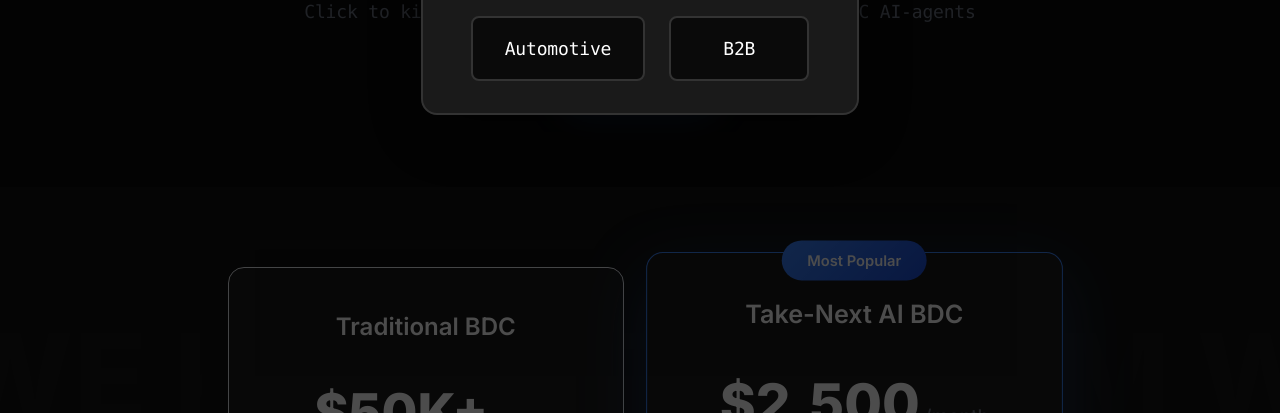
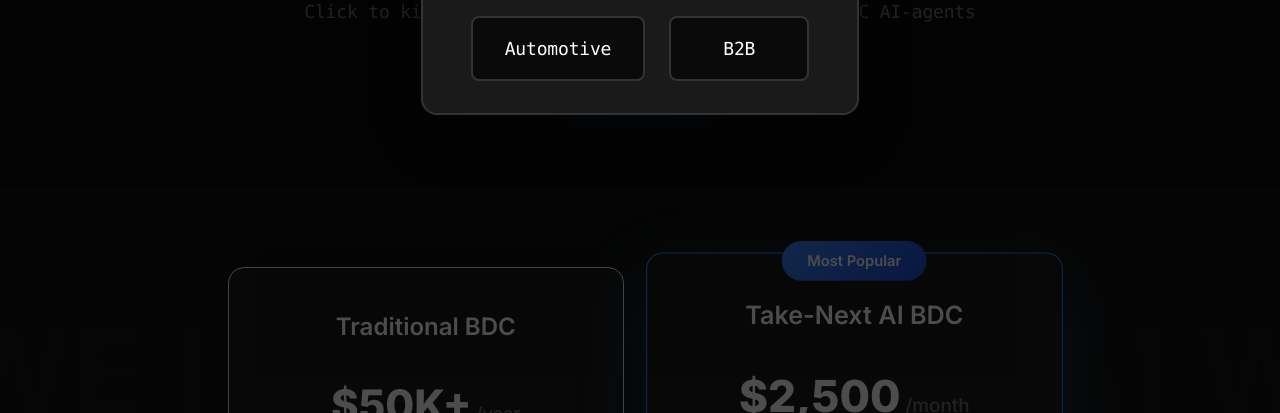
Before and after one commit to EmmaTully/stacks, a website: page website-dark-design.html in a window 1280 px wide. Shown: the part 387-800 px from the top of the page. Drawn offline with Linux system fonts and the light colour scheme.

Commit message:
Update pricing: Traditional BDC ,000+/month for BDC team, reduced font size for better layout

```diff
--- a/website-styles.css
+++ b/website-styles.css
@@ -331,7 +331,7 @@
 }
 
 .price-amount {
-    font-size: 52px;
+    font-size: 42px;
     font-weight: 900;
     color: #ffffff;
 }
```
Also changed, not shown: index.html (+1 -1 lines).
